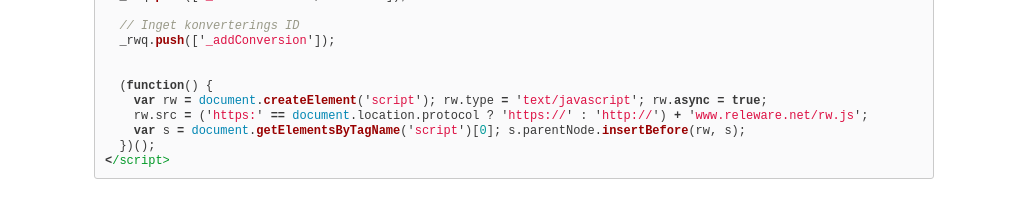
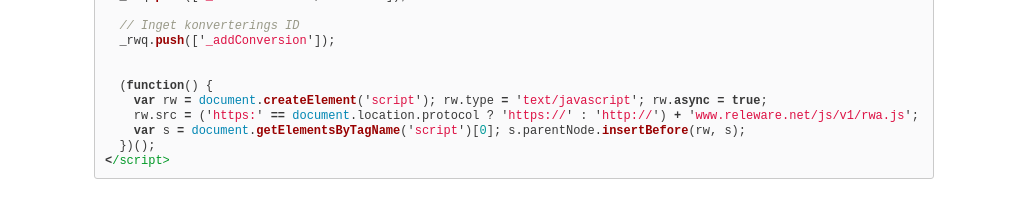
Before and after one commit to penumathsakcvarma/icehouse.github.com, a Jekyll site: the page built from tagging.md, in a window 1280 px wide. Shown: the part 692-901 px from the top of the page, without its empty margins (126-1153 px from the left). Built offline with Jekyll 4.4.1, drawn with Linux system fonts in a browser that asks for light colours.

Commit message:
Changed path to script

```diff
--- a/tagging.md
+++ b/tagging.md
@@ -53,7 +53,7 @@ Med API:t kan du
 
   (function() {
     var rw = document.createElement('script'); rw.type = 'text/javascript'; rw.async = true;
-    rw.src = ('https:' == document.location.protocol ? 'https://' : 'http://') + 'www.releware.net/rw.js';
+    rw.src = ('https:' == document.location.protocol ? 'https://' : 'http://') + 'www.releware.net/js/v1/rwa.js';
     var s = document.getElementsByTagName('script')[0]; s.parentNode.insertBefore(rw, s);
   })();
 </script>
```
